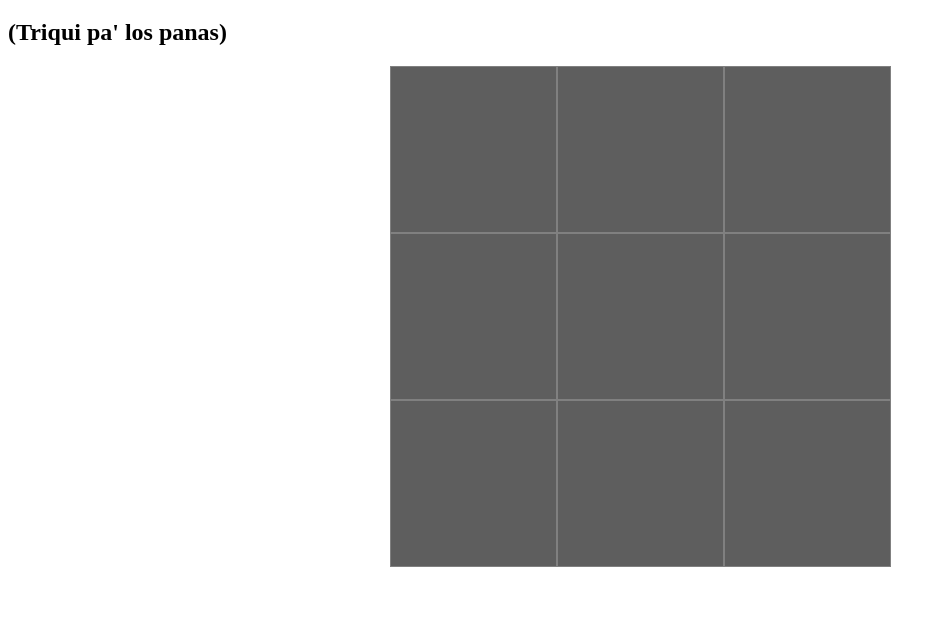
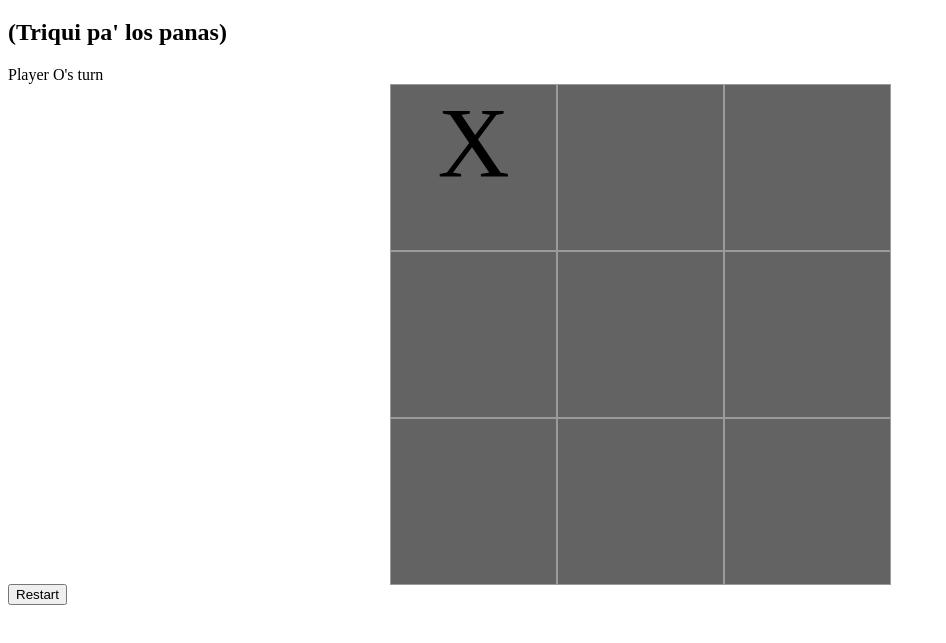
Before and after one commit to Juanjhenao/Tic-Tac-Toe, a plain HTML site: page index.html in a window 1280 px wide. Both pictures are taken after a click on the element 473 px from the left and 210 px from the top of the page. Shown: the part 61-704 px from the top of the page, without its empty margins (0-946 px from the left). Drawn offline with Linux system fonts and the light colour scheme.

Commit message:
basic functionality ready

```diff
--- a/index.html
+++ b/index.html
@@ -10,16 +10,20 @@
 <body>
     <h1>Tic Tac Toe</h1>
     <h2>(Triqui pa' los panas)</h2>
+    <div class="message" id="message">Player X's turn</div>
     <div class="container">
-        <div class="field"></div>
-        <div class="field"></div>
-        <div class="field"></div>
-        <div class="field"></div>
-        <div class="field"></div>
-        <div class="field"></div>
-        <div class="field"></div>
-        <div class="field"></div>
-        <div class="field"></div>
+        <div class="field" data-index="0"></div>
+        <div class="field" data-index="1"></div>
+        <div class="field" data-index="2"></div>
+        <div class="field" data-index="3"></div>
+        <div class="field" data-index="4"></div>
+        <div class="field" data-index="5"></div>
+        <div class="field" data-index="6"></div>
+        <div class="field" data-index="7"></div>
+        <div class="field" data-index="8"></div>
+    </div>
+    <div class="center">
+        <button class="restart-button" id="restart-button">Restart</button>
     </div>
 <script src="scrypt.js"></script>
 </body>
--- a/scrypt.js
+++ b/scrypt.js
@@ -1,5 +1,146 @@
-field = document.querySelectorAll(".field");
+// const fieldElements = document.querySelectorAll(".field");
+//   const messageElement = document.getElementById("message");
+//   const restartButton = document.getElementById("restart-button");
 
-field.event.addEventListener("click", function () {
-    alert("hola :v")
-});
+//   fieldElements.forEach((field) =>
+//     field.addEventListener("click", (e) => {
+//       alert("hola :v")
+//     })
+//   );
+
+
+  "use strict";
+
+const Player = (sign) => {
+  this.sign = sign;
+
+  const getSign = () => {
+    return sign;
+  };
+
+  return { getSign };
+};
+
+const gameBoard = (() => {
+  const board = ["", "", "", "", "", "", "", "", ""];
+
+  const setField = (index, sign) => {
+    if (index > board.length) return;
+    board[index] = sign;
+  };
+
+  const getField = (index) => {
+    if (index > board.length) return;
+    return board[index];
+  };
+
+  const reset = () => {
+    for (let i = 0; i < board.length; i++) {
+      board[i] = "";
+    }
+  };
+
+  return { setField, getField, reset };
+})();
+
+const displayController = (() => {
+  const fieldElements = document.querySelectorAll(".field");
+  const messageElement = document.getElementById("message");
+  const restartButton = document.getElementById("restart-button");
+
+  fieldElements.forEach((field) =>
+    field.addEventListener("click", (e) => {
+      if (gameController.getIsOver() || e.target.textContent !== "") return;
+      gameController.playRound(parseInt(e.target.dataset.index));
+      updateGameboard();
+    })
+  );
+
+  restartButton.addEventListener("click", (e) => {
+    gameBoard.reset();
+    gameController.reset();
+    updateGameboard();
+    setMessageElement("Player X's turn");
+  });
+
+  const updateGameboard = () => {
+    for (let i = 0; i < fieldElements.length; i++) {
+      fieldElements[i].textContent = gameBoard.getField(i);
+    }
+  };
+
+  const setResultMessage = (winner) => {
+    if (winner === "Draw") {
+      setMessageElement("It's a draw!");
+    } else {
+      setMessageElement(`Player ${winner} has won!`);
+    }
+  };
+
+  const setMessageElement = (message) => {
+    messageElement.textContent = message;
+  };
+
+  return { setResultMessage, setMessageElement };
+})();
+
+const gameController = (() => {
+  const playerX = Player("X");
+  const playerO = Player("O");
+  let round = 1;
+  let isOver = false;
+
+  const playRound = (fieldIndex) => {
+    gameBoard.setField(fieldIndex, getCurrentPlayerSign());
+    if (checkWinner(fieldIndex)) {
+      displayController.setResultMessage(getCurrentPlayerSign());
+      isOver = true;
+      return;
+    }
+    if (round === 9) {
+      displayController.setResultMessage("Draw");
+      isOver = true;
+      return;
+    }
+    round++;
+    displayController.setMessageElement(
+      `Player ${getCurrentPlayerSign()}'s turn`
+    );
+  };
+
+  const getCurrentPlayerSign = () => {
+    return round % 2 === 1 ? playerX.getSign() : playerO.getSign();
+  };
+
+  const checkWinner = (fieldIndex) => {
+    const winConditions = [
+      [0, 1, 2],
+      [3, 4, 5],
+      [6, 7, 8],
+      [0, 3, 6],
+      [1, 4, 7],
+      [2, 5, 8],
+      [0, 4, 8],
+      [2, 4, 6],
+    ];
+
+    return winConditions
+      .filter((combination) => combination.includes(fieldIndex))
+      .some((possibleCombination) =>
+        possibleCombination.every(
+          (index) => gameBoard.getField(index) === getCurrentPlayerSign()
+        )
+      );
+  };
+
+  const getIsOver = () => {
+    return isOver;
+  };
+
+  const reset = () => {
+    round = 1;
+    isOver = false;
+  };
+
+  return { playRound, getIsOver, reset };
+})();
--- a/style.css
+++ b/style.css
@@ -5,14 +5,14 @@
     height: 500px;
     border: 2px black;
     margin: 0px auto;
-    /* gap: 10px; */
-    background-color: silver;
+    /* gap: 0.5px; */
+
 }
 .field{
     width: 165px;
     height: 165px;
-    border: 1px solid gray;
-    background-color: rgb(94, 94, 94);
+    border: 1px solid rgb(155, 155, 155);
+    background-color: rgb(99, 99, 99);
     font-size: 100px;
     text-align: center;
     cursor: pointer;
```
